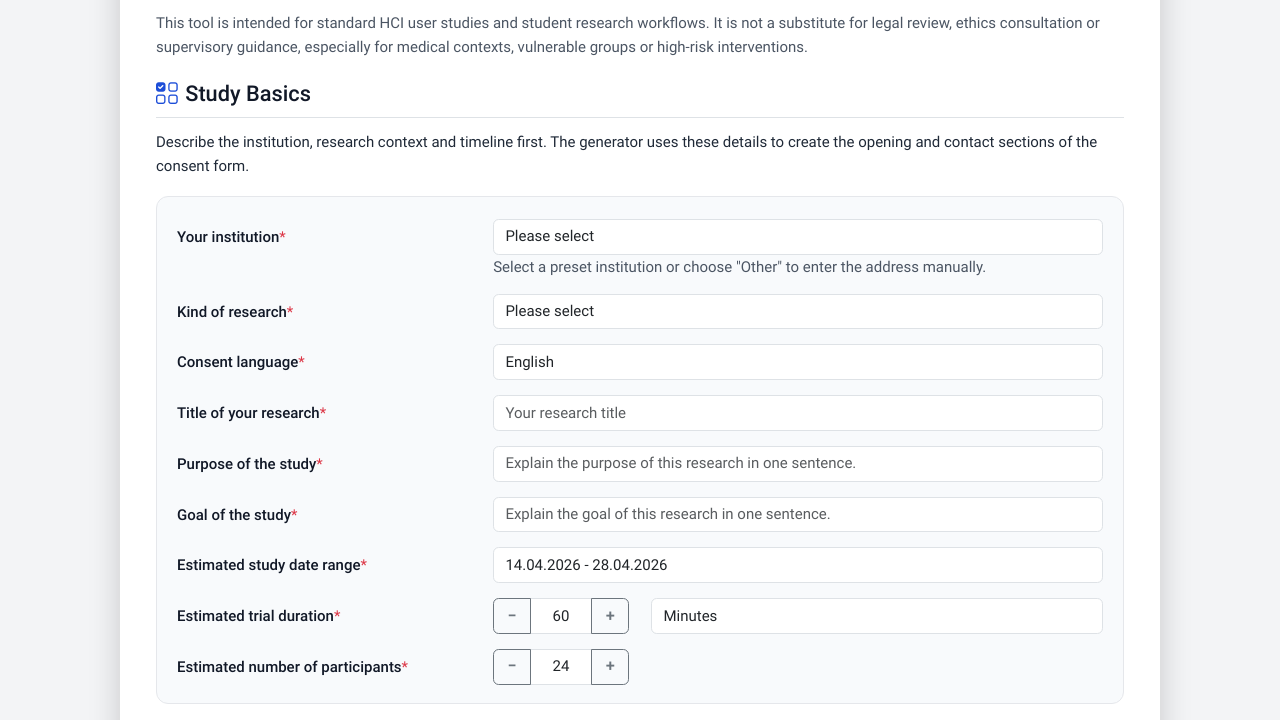
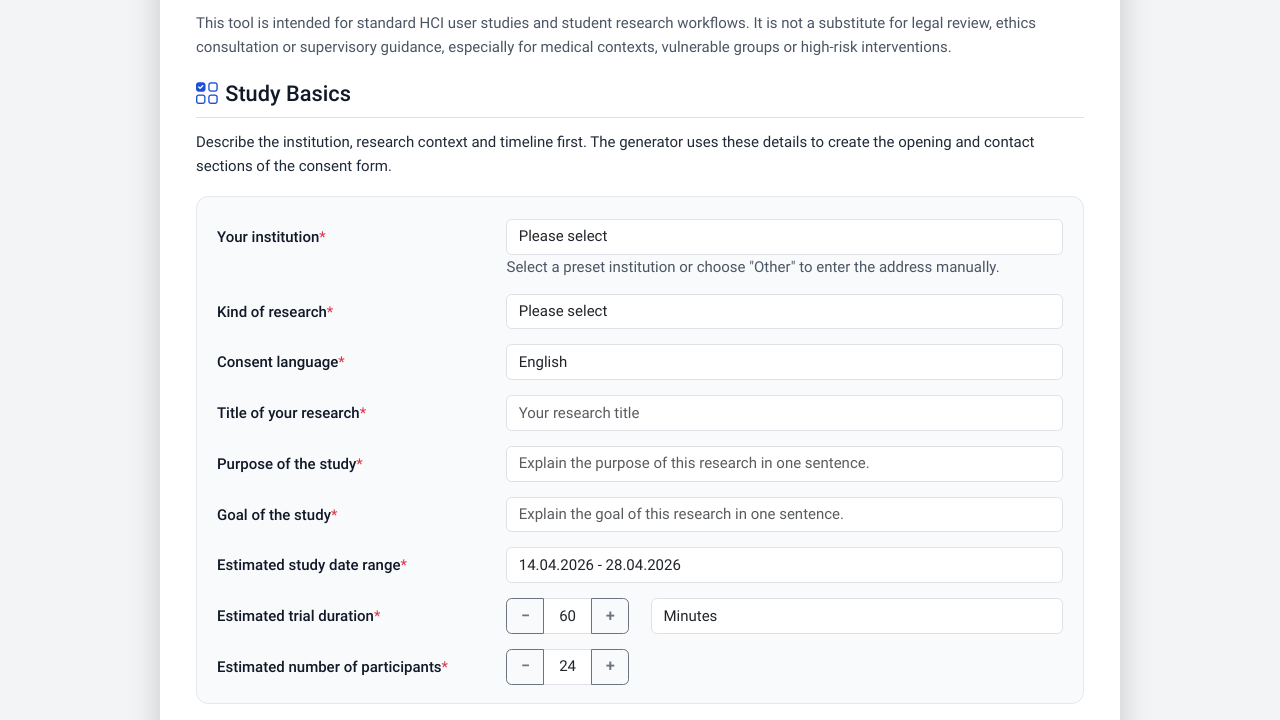
Before and after one commit to valentin-schwind/consent-form-generator, a website: page index.html in a window 1280 px wide. Shown: the part 298-1018 px from the top of the page. Drawn offline with Linux system fonts and the light colour scheme.

Commit message:
richtige breite

```diff
--- a/_css/style.css
+++ b/_css/style.css
@@ -71,7 +71,7 @@ h3 {
 }
 
 .page-card {
-    max-width: 1040px;
+    max-width: 960px;
     background: rgba(255, 255, 255, 0.96);
     padding: 36px 36px 28px;
     box-shadow: 0 10px 32px rgba(0, 0, 0, 0.18);
```
